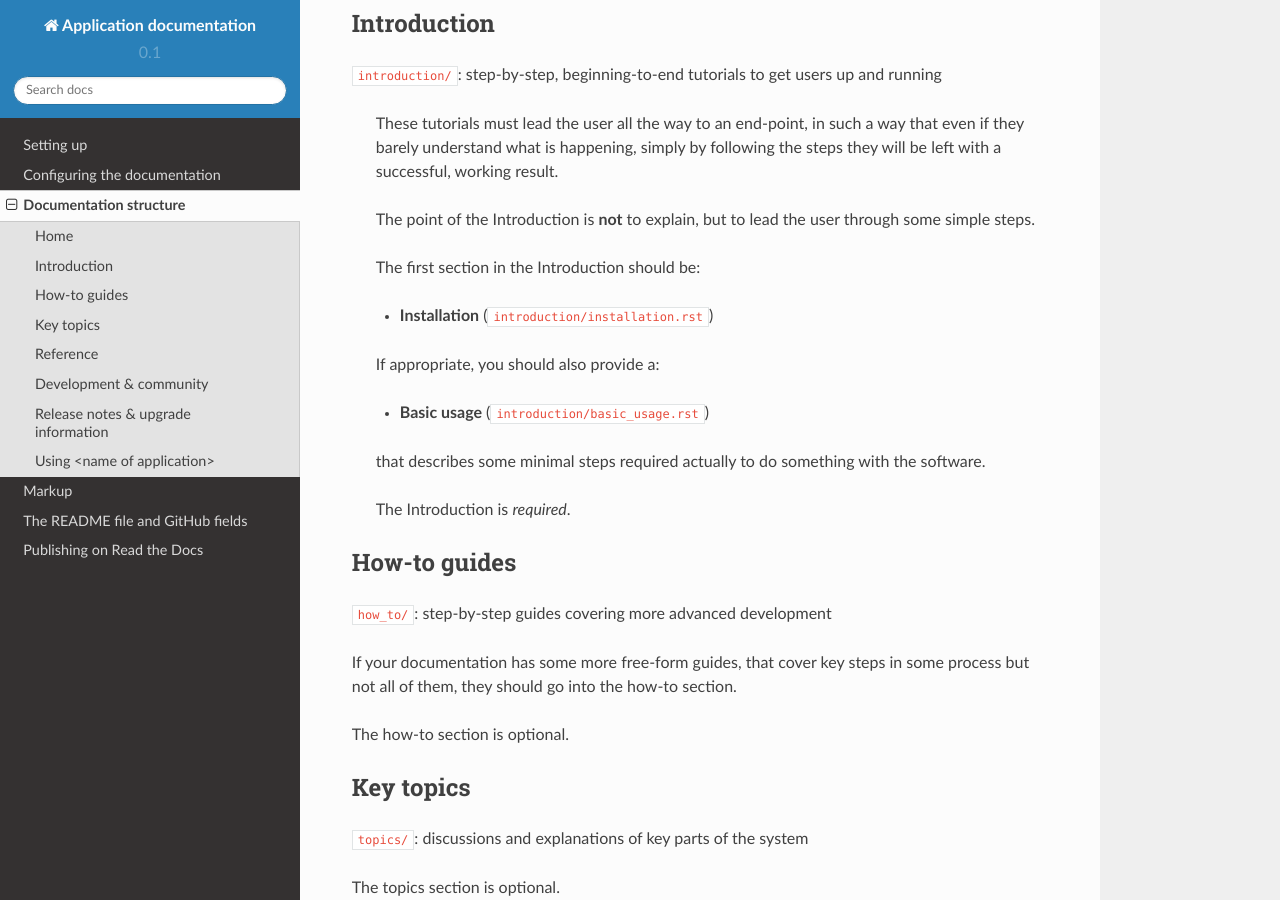
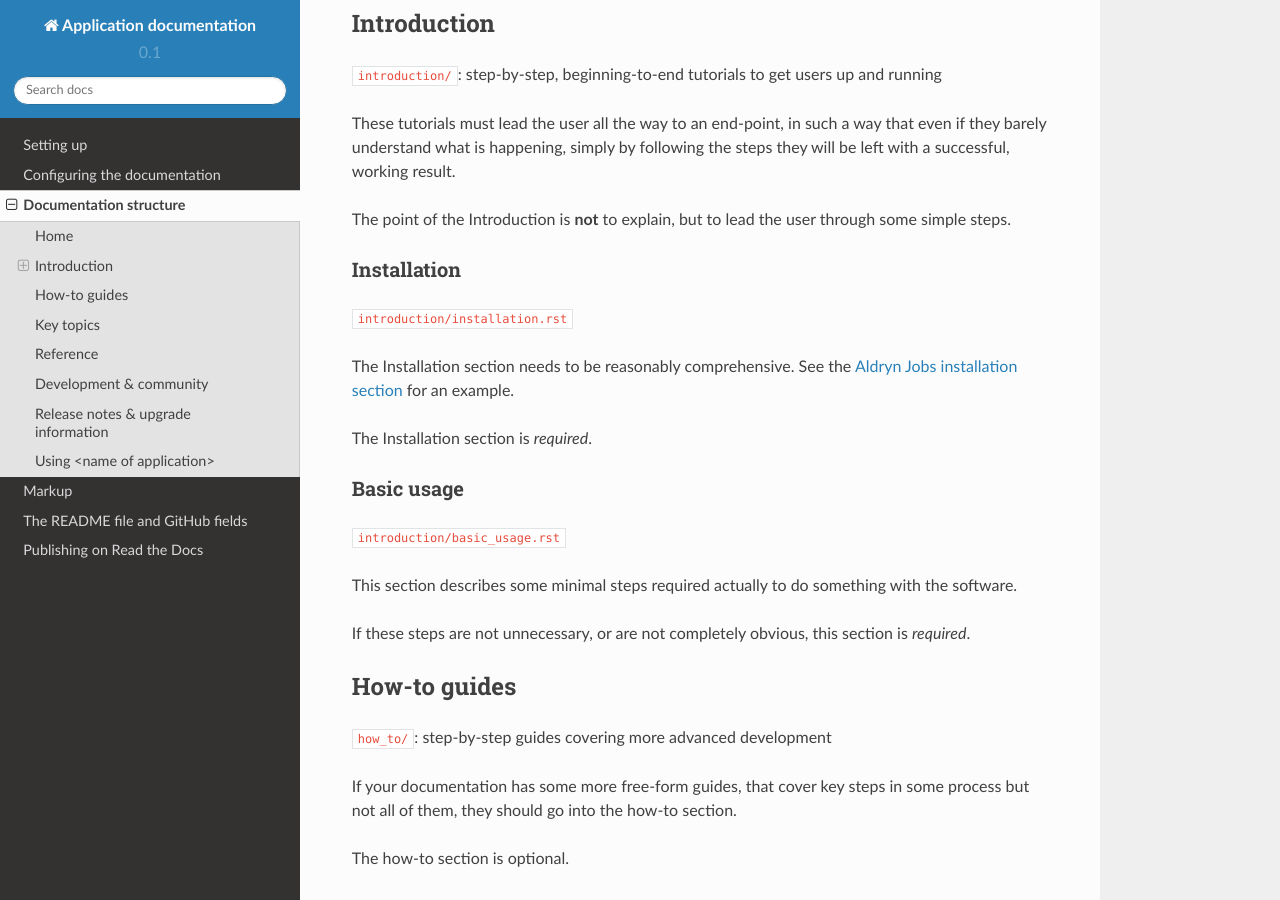
Before and after one commit to divio/application-documentation, a Sphinx documentation site: the page built from docs/structure.rst, in a window 1280 px wide and 900 px high, scrolled down 652 px. Built offline with Sphinx 7.4.7 and the Read the Docs theme 2.0.0, drawn with Linux system fonts in a browser that asks for light colours.

Commit message:
Improve structure, add note to RTFD section

```diff
--- a/docs/rtfd.rst
+++ b/docs/rtfd.rst
@@ -15,3 +15,5 @@ In a few moments, your documentation should be successfully built and available.
 
 Hit **View** to see your published documentation, and all the typos and mistakes that you missed
 when you were proof-reading it locally.
+
+Future pushes to GitHub will rebuild the documentation automatically.
--- a/docs/structure.rst
+++ b/docs/structure.rst
@@ -32,24 +32,34 @@ Introduction
 
 ``introduction/``: step-by-step, beginning-to-end tutorials to get users up and running
 
-  These tutorials must lead the user all the way to an end-point, in such a way that even if
-  they barely understand what is happening, simply by following the steps they will be left
-  with a successful, working result.
+These tutorials must lead the user all the way to an end-point, in such a way that even if
+they barely understand what is happening, simply by following the steps they will be left
+with a successful, working result.
 
-  The point of the Introduction is **not** to explain, but to lead the user through some simple
-  steps.
+The point of the Introduction is **not** to explain, but to lead the user through some simple
+steps.
 
-  The first section in the Introduction should be:
 
-  * **Installation** (``introduction/installation.rst``)
+Installation
+============
 
-  If appropriate, you should also provide a:
+``introduction/installation.rst``
 
-  * **Basic usage** (``introduction/basic_usage.rst``)
+The Installation section needs to be reasonably comprehensive. See the `Aldryn Jobs installation
+section <http://aldryn-jobs.readthedocs.org/en/latest/introduction/installation.html>`_ for an
+example.
 
-  that describes some minimal steps required actually to do something with the software.
+The Installation section is *required*.
 
-  The Introduction is *required*.
+
+Basic usage
+===========
+
+``introduction/basic_usage.rst``
+
+This section describes some minimal steps required actually to do something with the software.
+
+If these steps are not unnecessary, or are not completely obvious, this section is *required*.
 
 
 *************
```
